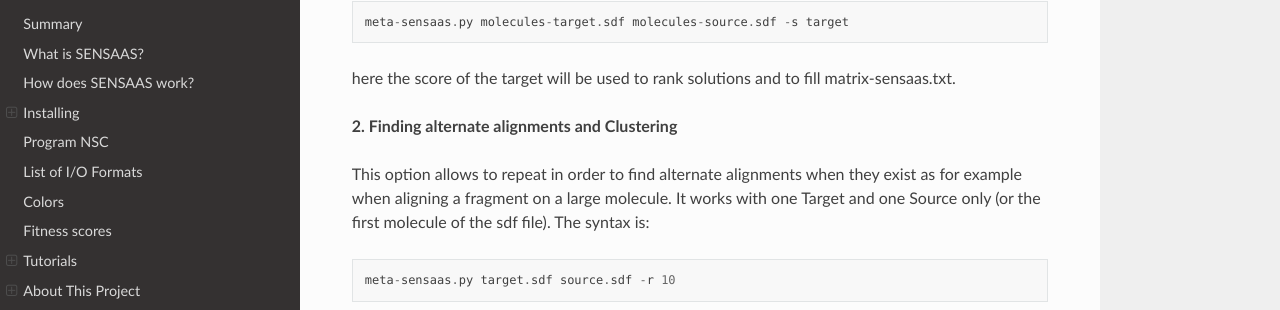
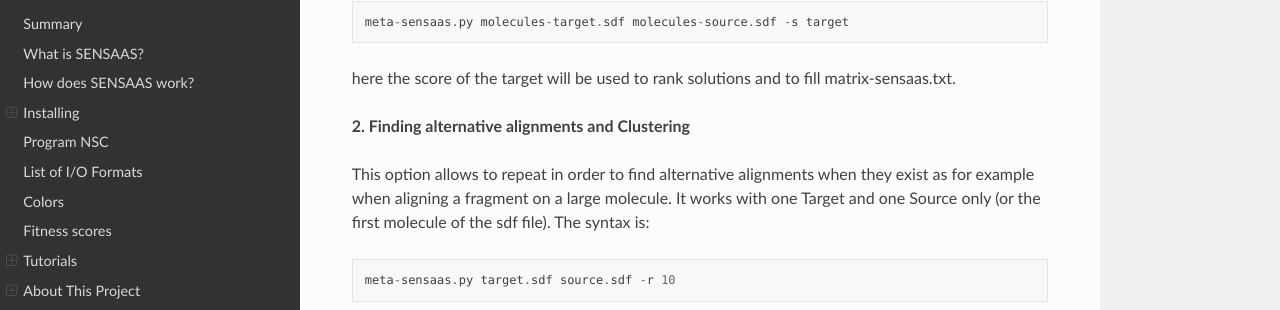
Before and after one commit to SENSAAS/sensaas, a Sphinx documentation site: the page built from docs/index.rst, in a window 1280 px wide and 900 px high, scrolled down 9673 px. Shown: the part 141-451 px from the top of the window. Built offline with Sphinx 7.4.7 and the Read the Docs theme 2.0.0, drawn with Linux system fonts in a browser that asks for light colours.

Commit message:
Update index.rst

```diff
--- a/docs/index.rst
+++ b/docs/index.rst
@@ -362,9 +362,9 @@ here the score of the target will be used to rank solutions and to fill matrix-s
 
 
 
-**2. Finding alternate alignments and Clustering**
+**2. Finding alternative alignments and Clustering**
 
-This option allows to repeat in order to find alternate alignments when they exist as for example when aligning a fragment on a large molecule. It works with one Target and one Source only (or the first molecule of the sdf file). The syntax is::
+This option allows to repeat in order to find alternative alignments when they exist as for example when aligning a fragment on a large molecule. It works with one Target and one Source only (or the first molecule of the sdf file). The syntax is::
 
 	meta-sensaas.py target.sdf source.sdf -r 10
 
```
